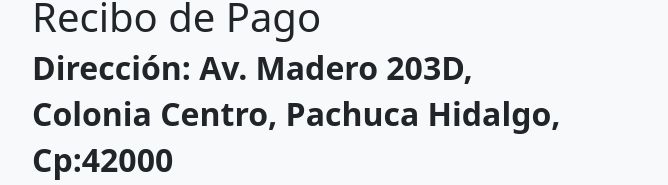
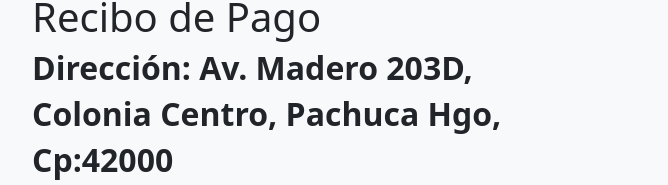
Before and after one commit to InstShinko/Control, a React (Create React App) app: page /Control/ticket in a window 1280 px wide. Shown: the part 156-341 px from the top of the page, without its empty margins (50-718 px from the left). Built offline with nearby package versions, Linux system fonts and the light colour scheme; no server answers; the database is empty.

Commit message:
ticket h2v3

```diff
--- a/src/paginas/Ticket.jsx
+++ b/src/paginas/Ticket.jsx
@@ -141,7 +141,7 @@ function Ticket() {
 
         <div className='d-flex flex-column justify-content-center'>
           <h2><strong>Dirección: Av. Madero 203D,</strong></h2>
-          <h2><strong>Colonia Centro, Pachuca Hidalgo,</strong></h2>
+          <h2><strong>Colonia Centro, Pachuca Hgo,</strong></h2>
           <h2><strong>Cp:42000</strong></h2>
           <h2><strong>Telefono: 771-489-70-33</strong></h2>
           <h2><strong>RFC: GID030807AH1</strong></h2>
```
